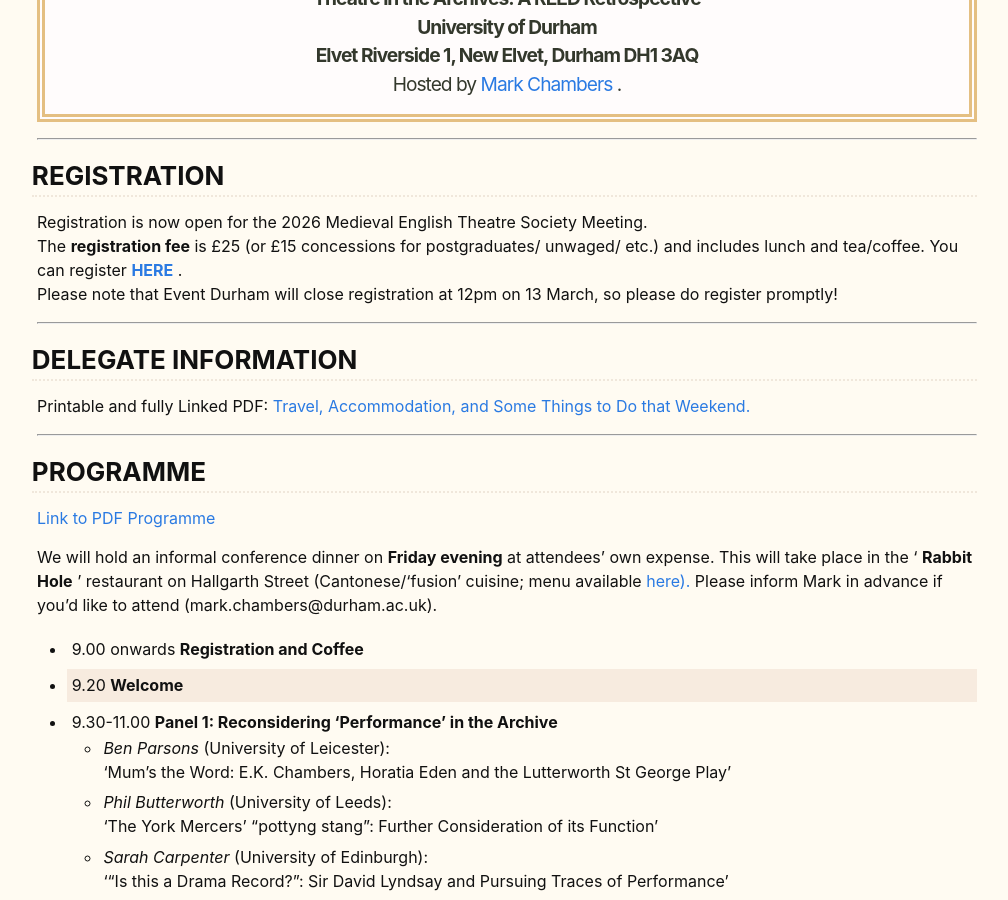
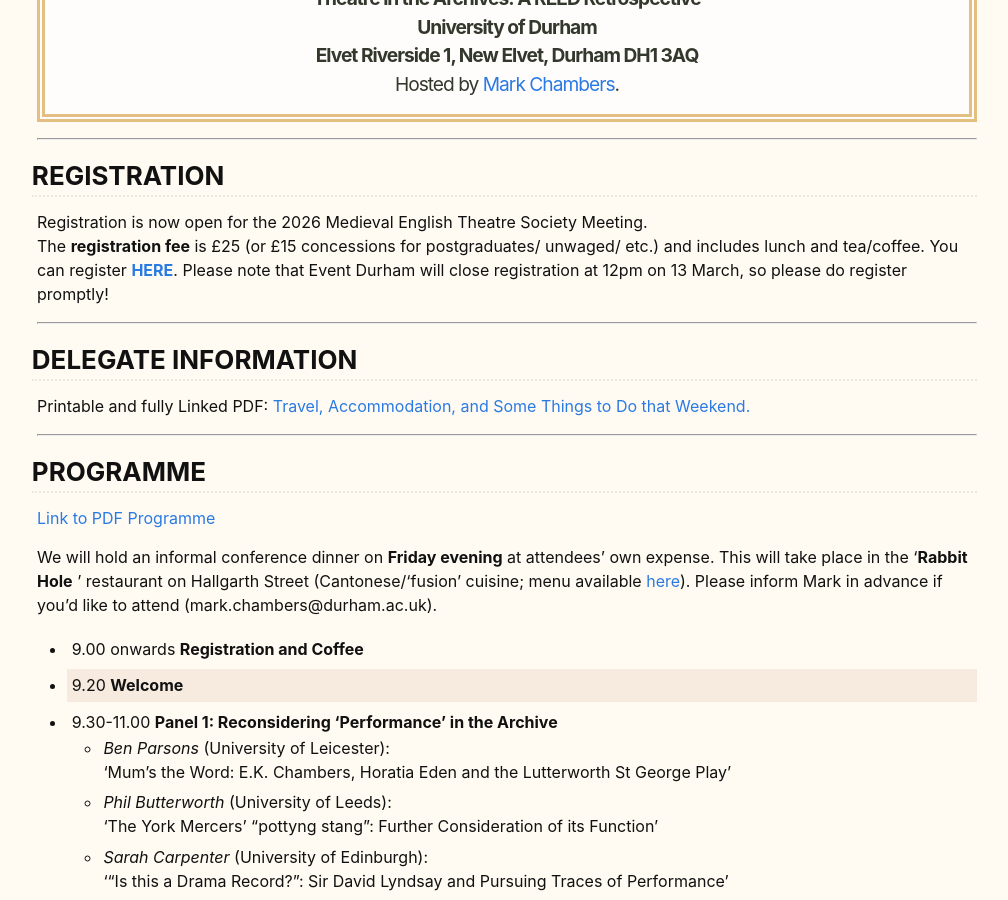
Before and after one commit to MedievalEnglishTheatre/MedievalEnglishTheatre.github.io, a Jekyll site: the page built from src/meetings/meet_2026/index.md, in a window 1280 px wide and 900 px high, scrolled down 480 px. Shown: the whole window, without its empty margins (133-1141 px from the left). Built offline with Jekyll 4.4.1, drawn with Linux system fonts in a browser that asks for light colours.

```diff
--- a/src/meetings/meet_2026/index.md
+++ b/src/meetings/meet_2026/index.md
@@ -9,7 +9,7 @@ banner_alt: "Image of a Beverley document, East Riding Archives, shelfmark BC II
 > **Theatre in the Archives: A REED Retrospective**
 > **University of Durham**
 > **Elvet Riverside 1, New Elvet, Durham DH1 3AQ**
-> Hosted by [Mark Chambers](https://www.durham.ac.uk/staff/mark-chambers/) .
+> Hosted by [Mark Chambers](https://www.durham.ac.uk/staff/mark-chambers/).
 
 ----
 
@@ -17,7 +17,7 @@ banner_alt: "Image of a Beverley document, East Riding Archives, shelfmark BC II
 ### <a xmlns="http://www.w3.org/1999/xhtml" name="#reg" id="#reg"/> **REGISTRATION**
 
 Registration is now open for the 2026 Medieval English Theatre Society Meeting.
-The **registration fee** is £25 (or £15 concessions for postgraduates/ unwaged/ etc.) and includes lunch and tea/coffee. You can register [ **HERE** ](https://pay.durham.ac.uk/event-durham/medieval-english-theatre-society-meeting-2026).
+The **registration fee** is £25 (or £15 concessions for postgraduates/ unwaged/ etc.) and includes lunch and tea/coffee. You can register [**HERE**](https://pay.durham.ac.uk/event-durham/medieval-english-theatre-society-meeting-2026).
 Please note that Event Durham will close registration at 12pm on 13 March, so please do register promptly!
 
 ----
@@ -34,7 +34,7 @@ Printable and fully Linked PDF: [Travel, Accommodation, and Some Things to Do th
 
 
 We will hold an informal conference dinner on **Friday
-evening** at attendees’ own expense. This will take place in the ‘ **Rabbit Hole** ’ restaurant on Hallgarth Street (Cantonese/‘fusion’ cuisine; menu available [here).](https://www.therabbitholedurham.co.uk/) Please inform Mark in advance if you’d like to attend (mark.chambers@durham.ac.uk).
+evening** at attendees’ own expense. This will take place in the ‘**Rabbit Hole** ’ restaurant on Hallgarth Street (Cantonese/‘fusion’ cuisine; menu available [here](https://www.therabbitholedurham.co.uk/)). Please inform Mark in advance if you’d like to attend (mark.chambers@durham.ac.uk).
 
 
 - 9.00 onwards **Registration and Coffee**
@@ -54,7 +54,7 @@ evening** at attendees’ own expense. This will take place in the ‘ **Rabbit
           ‘Apple, Spice, Wine, Ale: Mundane and Sacred Foods in Early Performance Cultures’
   - *Mark Chambers* (University of Durham) :
           ‘50 Years of the *Records of Early English Drama* : The New, the Notable, the Necessary’
-- 12.50 *Mark Chambers* and/or *Cecilia Istria-Dorland* ):
+- 12.50 *Mark Chambers* and/or *Cecilia Istria-Dorland*):
           Introduction to the afternoon play
 - 13.00-14.00 **Lunch**
 - 14.00-15.30
```
